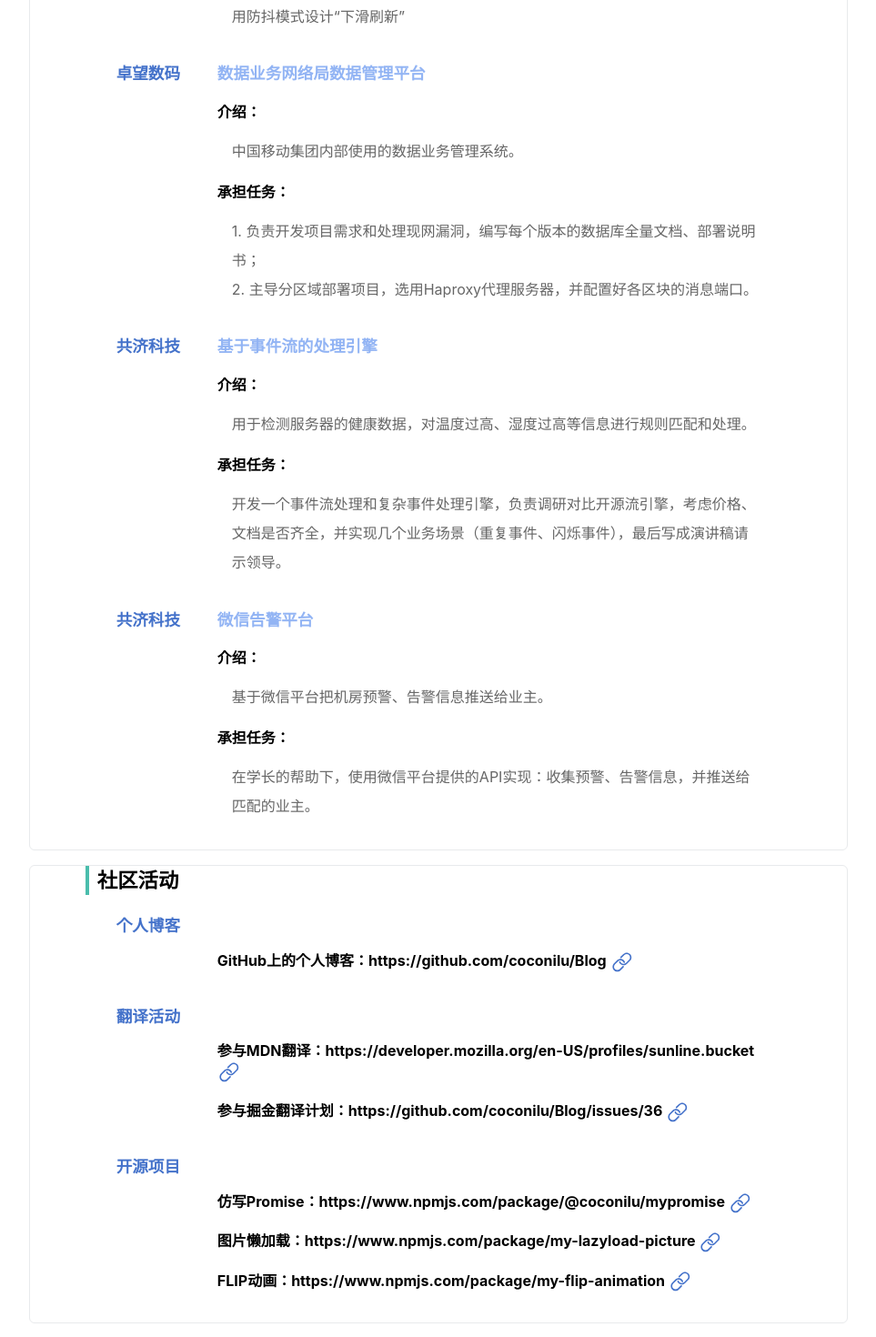
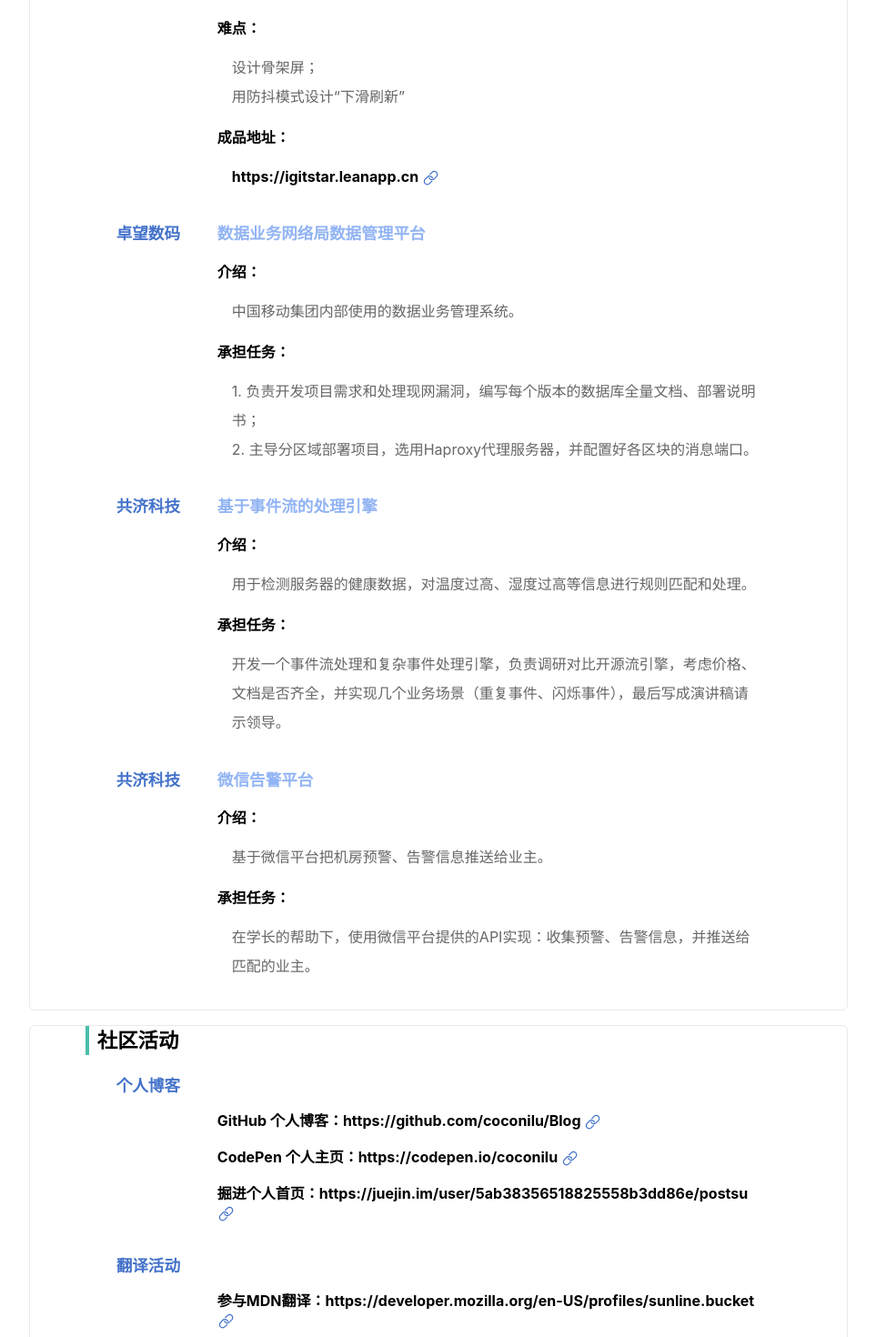
Before and after one commit to coconilu/my-resume, a React (Create React App) app: page / in a window 1280 px wide. Shown: the part 2500-3970 px from the top of the page at 91% size, without its empty margins (158-1121 px from the left). Built offline with nearby package versions, Linux system fonts and the light colour scheme.

Commit message:
add some links

```diff
--- a/src/parts/ResumeBody.js
+++ b/src/parts/ResumeBody.js
@@ -54,6 +54,9 @@ class ResumeHeader extends Component {
                 4. 重构多次，增加项目可维护性和易读性；<br />
                 5. 调研Nginx并用于开发测试阶段，加快项目进度。
               </ProjectDetails>
+              <ProjectDetails title="成品地址：">
+                <ResumeLink link="https://ldygo.leanapp.cn" />
+              </ProjectDetails>
             </div>
           </ResumeParagraph>
           <ResumeParagraph titleLeft="开源社区" titleRight="iGitStar">
@@ -78,6 +81,9 @@ class ResumeHeader extends Component {
               <ProjectDetails title="难点：">
                 设计骨架屏；<br />
                 用防抖模式设计“下滑刷新”
+              </ProjectDetails>
+              <ProjectDetails title="成品地址：">
+                <ResumeLink link="https://igitstar.leanapp.cn" />
               </ProjectDetails>
             </div>
           </ResumeParagraph>
@@ -116,7 +122,11 @@ class ResumeHeader extends Component {
         <ResumeSection title="社区活动">
           <ResumeParagraph titleLeft="个人博客" titleRight="&nbsp;">
             <div>
-              <ProjectDetails title={(<ResumeLink link="https://github.com/coconilu/Blog" description="GitHub上的个人博客：" />)}>
+              <ProjectDetails title={(<ResumeLink link="https://github.com/coconilu/Blog" description="GitHub 个人博客：" />)}>
+              </ProjectDetails>
+              <ProjectDetails title={(<ResumeLink link="https://codepen.io/coconilu" description="CodePen 个人主页：" />)}>
+              </ProjectDetails>
+              <ProjectDetails title={(<ResumeLink link="https://juejin.im/user/5ab38356518825558b3dd86e/postsu" description="掘进个人首页：" />)}>
               </ProjectDetails>
             </div>
           </ResumeParagraph>
--- a/src/parts/ResumeLink.js
+++ b/src/parts/ResumeLink.js
@@ -2,8 +2,8 @@ import React, { Component } from 'react';
 import { IoIosLink } from "react-icons/io";
 
 const linkIcon = {
-  width: `1.6em`,
-  height: `1.6em`,
+  width: `1.2em`,
+  height: `1.2em`,
   verticalAlign: `middle`,
   color: `#4472ca`,
 }
@@ -11,7 +11,7 @@ const linkIcon = {
 class ResumeLink extends Component {
   render() {
     return (
-      <a className="a-without-decoration" href="{this.props.link}" target="_blank" rel="noopener noreferrer">{this.props.description}{this.props.link}  {<IoIosLink style={linkIcon} />}</a>
+      <a className="a-without-decoration text-bold" href={this.props.link} target="_blank" rel="noopener noreferrer">{this.props.description}{this.props.link}  {<IoIosLink style={linkIcon} />}</a>
     );
   }
 }
--- a/src/parts/parts.css
+++ b/src/parts/parts.css
@@ -207,3 +207,7 @@ ul.resume-list > li {
   font-weight: bold;
   font-size: 1.2em;
 }
+
+.text-bold {
+  font-weight: bold;
+}
```
